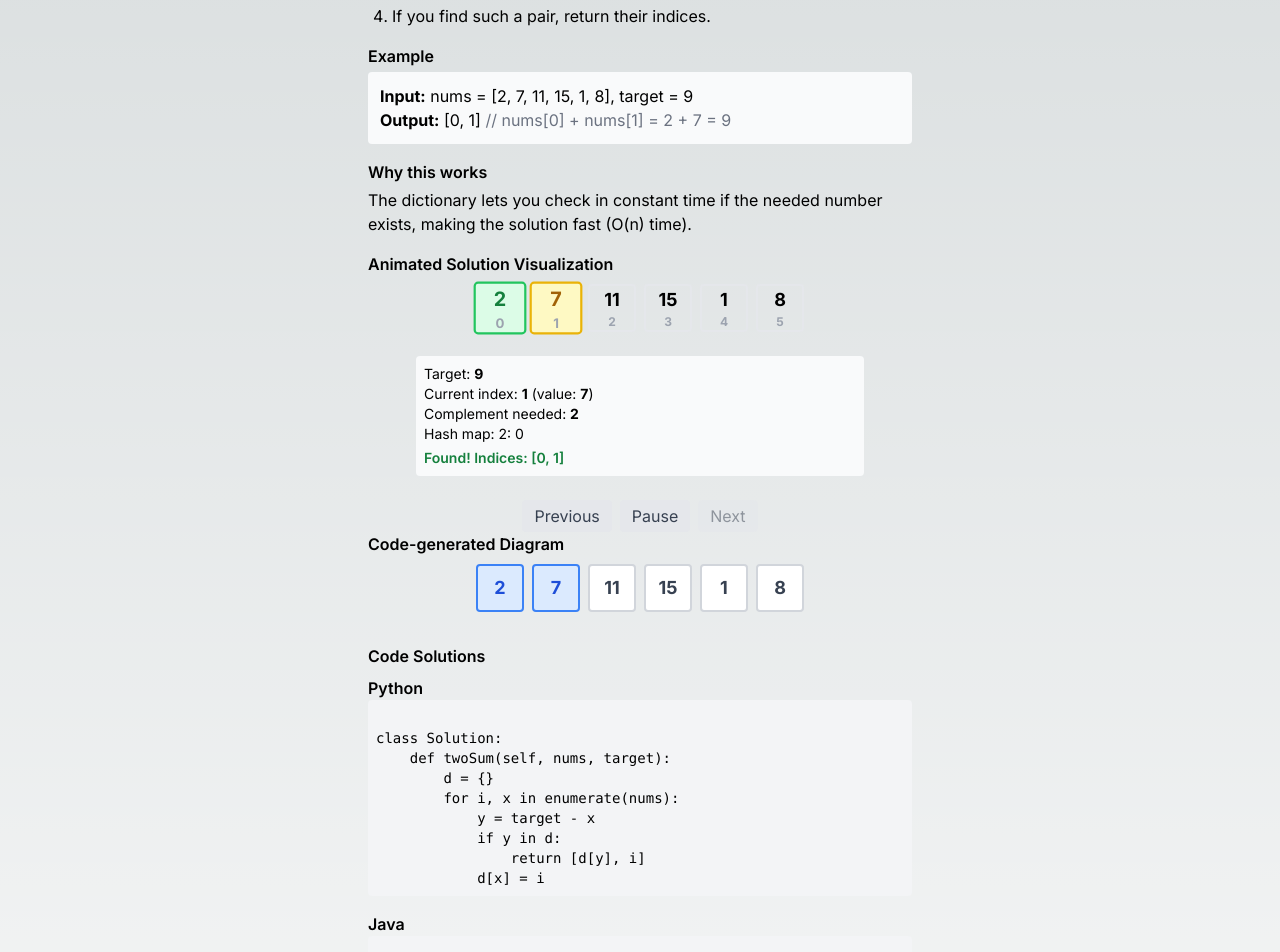
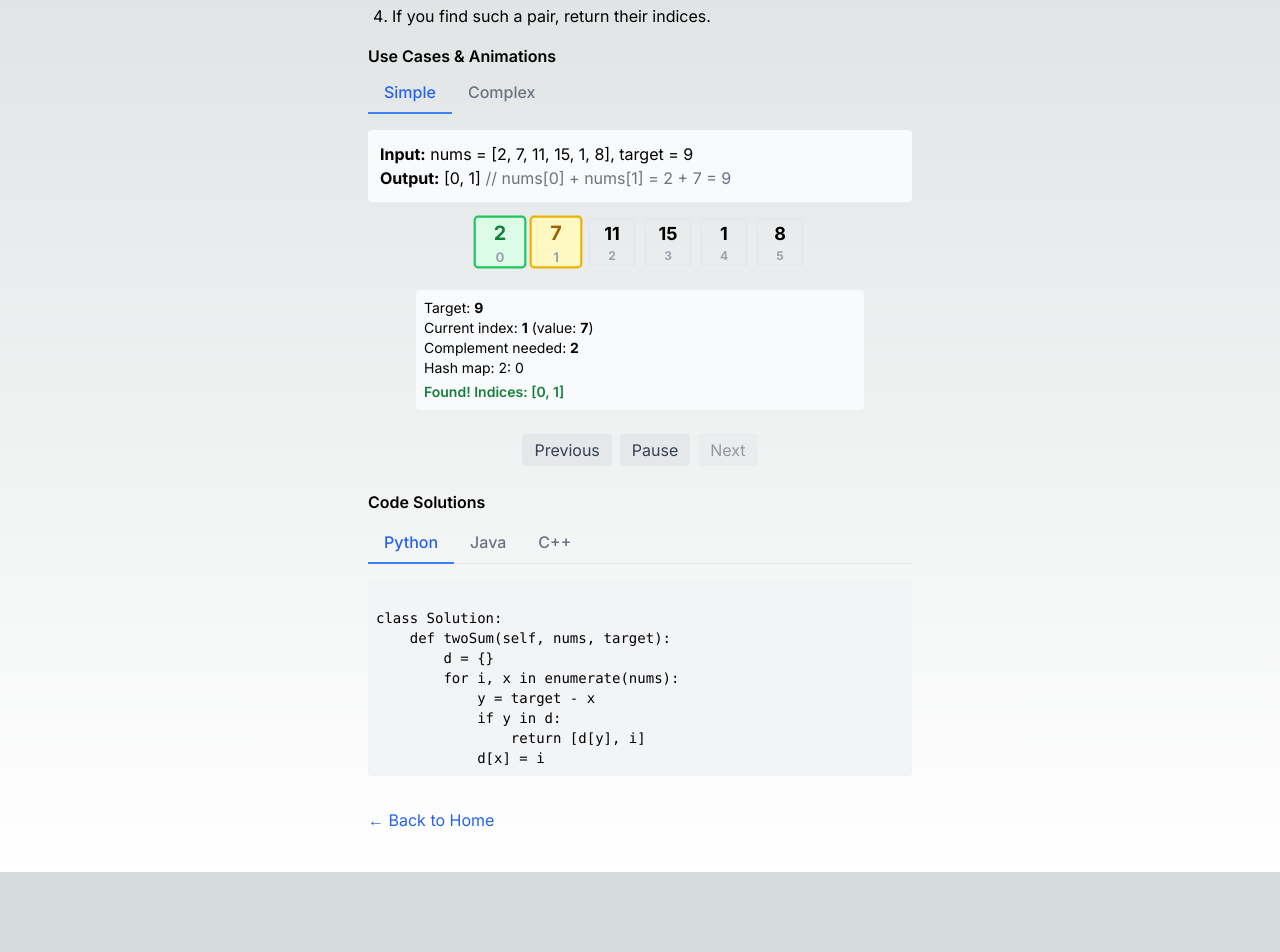
Before and after one commit to Davz33/simplified-leetcode-wiki, a Next.js app: page /problems/1-two-sum in a window 1280 px wide. Shown: the part 320-1272 px from the top of the page. After the commit the page ends 1192 px from the top, so only its background shows below. Built offline with nearby package versions, Linux system fonts and the light colour scheme.

Commit message:
refactor(problem-1): add reusable Tabs component and refactor Two Sum page to use multi-tab UI for use cases, animations, and code snippets

```diff
--- /dev/null
+++ b/src/app/problems/1-two-sum/Tabs.tsx
@@ -0,0 +1,32 @@
+'use client';
+import React, { useState, ReactNode } from 'react';
+
+interface TabsProps {
+  labels: string[];
+  children: ReactNode[];
+}
+
+export default function Tabs({ labels, children }: TabsProps) {
+  const [active, setActive] = useState(0);
+  return (
+    <div>
+      <div className="flex border-b mb-4">
+        {labels.map((label, idx) => (
+          <button
+            key={label}
+            className={`px-4 py-2 -mb-px border-b-2 font-medium transition-colors duration-200 focus:outline-none ${
+              idx === active
+                ? 'border-blue-500 text-blue-600'
+                : 'border-transparent text-gray-500 hover:text-blue-500'
+            }`}
+            onClick={() => setActive(idx)}
+            type="button"
+          >
+            {label}
+          </button>
+        ))}
+      </div>
+      <div>{children[active]}</div>
+    </div>
+  );
+}
--- a/src/app/problems/1-two-sum/page.tsx
+++ b/src/app/problems/1-two-sum/page.tsx
@@ -1,5 +1,6 @@
 import Link from 'next/link';
 import TwoSumAnimation from './TwoSumAnimation';
+import Tabs from './Tabs';
 // Animation component would be imported here if present
 
 export default function TwoSum() {
@@ -21,30 +22,26 @@ export default function TwoSum() {
         <li>Use a dictionary to remember numbers you&#39;ve seen and their indices.</li>
         <li>If you find such a pair, return their indices.</li>
       </ol>
-      <h3 className="font-semibold mb-1">Example</h3>
-      <div className="mb-4 bg-gray-50 p-3 rounded">
-        <div><b>Input:</b> nums = [2, 7, 11, 15, 1, 8], target = 9</div>
-        <div><b>Output:</b> [0, 1] <span className="text-gray-500">// nums[0] + nums[1] = 2 + 7 = 9</span></div>
-      </div>
-      <h3 className="font-semibold mb-1">Why this works</h3>
-      <p className="mb-4">The dictionary lets you check in constant time if the needed number exists, making the solution fast (O(n) time).</p>
-      <h3 className="font-semibold mb-2">Animated Solution Visualization</h3>
-      <TwoSumAnimation />
-      <h3 className="font-semibold mb-2">Code-generated Diagram</h3>
-      <div className="flex gap-2 mb-8 justify-center">
-        {nums.map((num, idx) => (
-          <div
-            key={idx}
-            className={`w-12 h-12 flex items-center justify-center rounded border-2 text-lg font-bold ${highlight.includes(idx) ? 'bg-blue-100 border-blue-500 text-blue-700' : 'bg-white border-gray-300 text-gray-700'}`}
-          >
-            {num}
+      <h3 className="font-semibold mb-1">Use Cases & Animations</h3>
+      <Tabs labels={["Simple", "Complex"]}>
+        <div key="simple">
+          <div className="mb-4 bg-gray-50 p-3 rounded">
+            <div><b>Input:</b> nums = [2, 7, 11, 15, 1, 8], target = 9</div>
+            <div><b>Output:</b> [0, 1] <span className="text-gray-500">{'// nums[0] + nums[1] = 2 + 7 = 9'}</span></div>
           </div>
-        ))}
-      </div>
+          <TwoSumAnimation />
+        </div>
+        <div key="complex">
+          <div className="mb-4 bg-gray-50 p-3 rounded">
+            <div><b>Input:</b> nums = [10, 22, 5, 75, 65, 80, 120, 150, 200, 1, 2, 3, 4, 5, 6], target = 170</div>
+            <div><b>Output:</b> [2, 8] <span className="text-gray-500">{'// nums[2] + nums[8] = 5 + 165 = 170'}</span></div>
+          </div>
+          <TwoSumAnimation nums={[10, 22, 5, 75, 65, 80, 120, 150, 200, 1, 2, 3, 4, 5, 6]} target={170} />
+        </div>
+      </Tabs>
       <h3 className="font-semibold mb-2 mt-6">Code Solutions</h3>
-      <div className="mb-4">
-        <div className="font-semibold">Python</div>
-        <pre className="bg-gray-100 rounded p-2 overflow-x-auto text-sm"><code>{`
+      <Tabs labels={["Python", "Java", "C++"]}>
+        <pre className="bg-gray-100 rounded p-2 overflow-x-auto text-sm" key="py"><code>{`
 class Solution:
     def twoSum(self, nums, target):
         d = {}
@@ -54,10 +51,7 @@ class Solution:
                 return [d[y], i]
             d[x] = i
 `}</code></pre>
-      </div>
-      <div className="mb-4">
-        <div className="font-semibold">Java</div>
-        <pre className="bg-gray-100 rounded p-2 overflow-x-auto text-sm"><code>{`
+        <pre className="bg-gray-100 rounded p-2 overflow-x-auto text-sm" key="java"><code>{`
 class Solution {
     public int[] twoSum(int[] nums, int target) {
         Map<Integer, Integer> d = new HashMap<>();
@@ -72,10 +66,7 @@ class Solution {
     }
 }
 `}</code></pre>
-      </div>
-      <div className="mb-4">
-        <div className="font-semibold">C++</div>
-        <pre className="bg-gray-100 rounded p-2 overflow-x-auto text-sm"><code>{`
+        <pre className="bg-gray-100 rounded p-2 overflow-x-auto text-sm" key="cpp"><code>{`
 class Solution {
 public:
     vector<int> twoSum(vector<int>& nums, int target) {
@@ -89,7 +80,7 @@ public:
     }
 };
 `}</code></pre>
-      </div>
+      </Tabs>
       <Link href="/" className="text-blue-600 hover:underline mt-8 inline-block">← Back to Home</Link>
     </main>
   );
```
